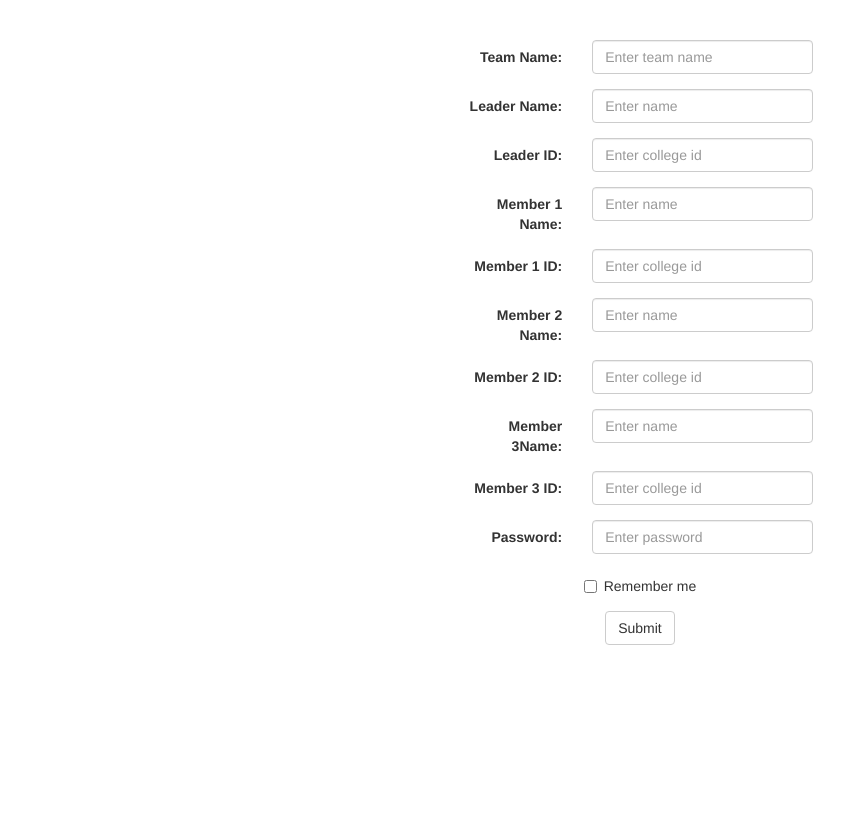
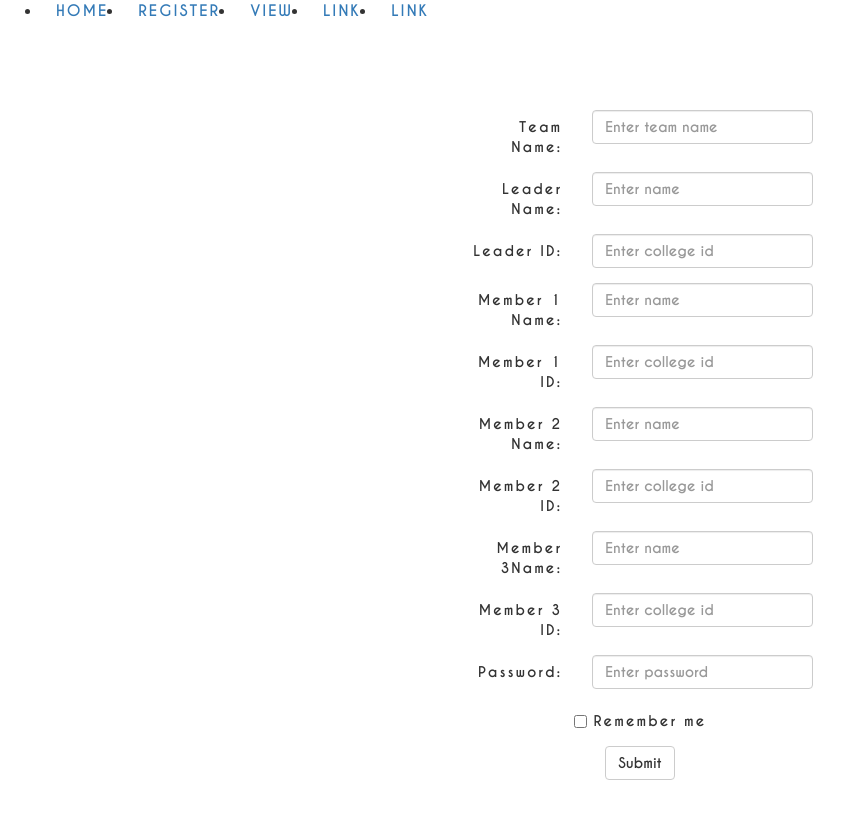
Before and after one commit to PrabhuPratik27/CrowdFund, a website: page src/TeamReg.html in a window 1280 px wide. Shown: the whole page, without its empty margins (0-851 px from the left). Drawn offline with nearby package versions, Linux system fonts and the light colour scheme.

Commit message:
teamreg html updated

```diff
--- a/src/TeamReg.html
+++ b/src/TeamReg.html
@@ -10,16 +10,22 @@
         <script src="https://ajax.googleapis.com/ajax/libs/jquery/3.3.1/jquery.min.js"></script>
         <script src="https://stackpath.bootstrapcdn.com/bootstrap/4.2.1/js/bootstrap.min.js"></script>
         <script src="https://stackpath.bootstrapcdn.com/bootstrap/4.2.1/js/bootstrap.bundle.min.js"></script>
+
         <link rel="stylesheet" href="css/TeamReg.css">
-        <script>
-            $(function(){
-                $("#new-header").load("base_template.html");
-            });
-        </script>
+        <link rel="stylesheet" href="css/base_template.css">
+
     </head>
     <body>
 
-    <div class="container-fluid">
+    <div id="base">
+        <script>
+            $(document).ready(function(){
+                $("#base").load("base_template.html #navbar");
+            });
+        </script>
+    </div>
+
+    <div class="container-fluid" >
         <div id = 'form-block' class="row">
             <div class="col-md-4"></div>
             <div id="form" class="col-md-4">
--- a/src/js/base_template.js
+++ b/src/js/base_template.js
@@ -1,4 +1,5 @@
 $('.navbar-nav li').click(function(){
     $('.navbar-nav li').removeClass('active');
     $(this).addClass('active');
+    alert("jquery execured");
 })
```
Also changed, not shown: src/index.html (+1 -1 lines), src/product_reg.html (+12 -10 lines).
